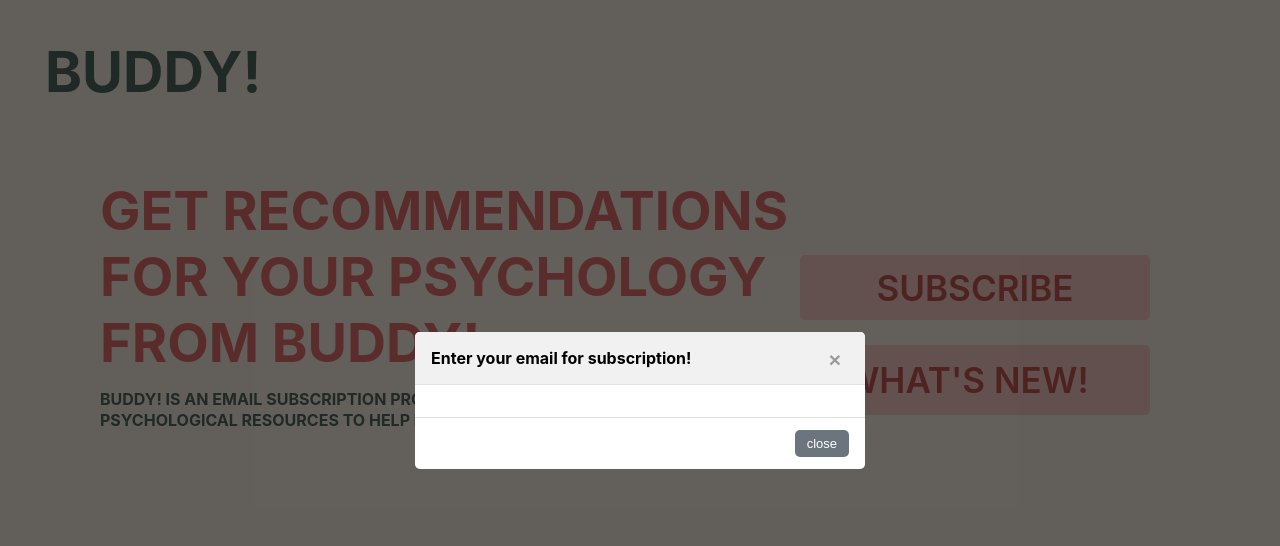
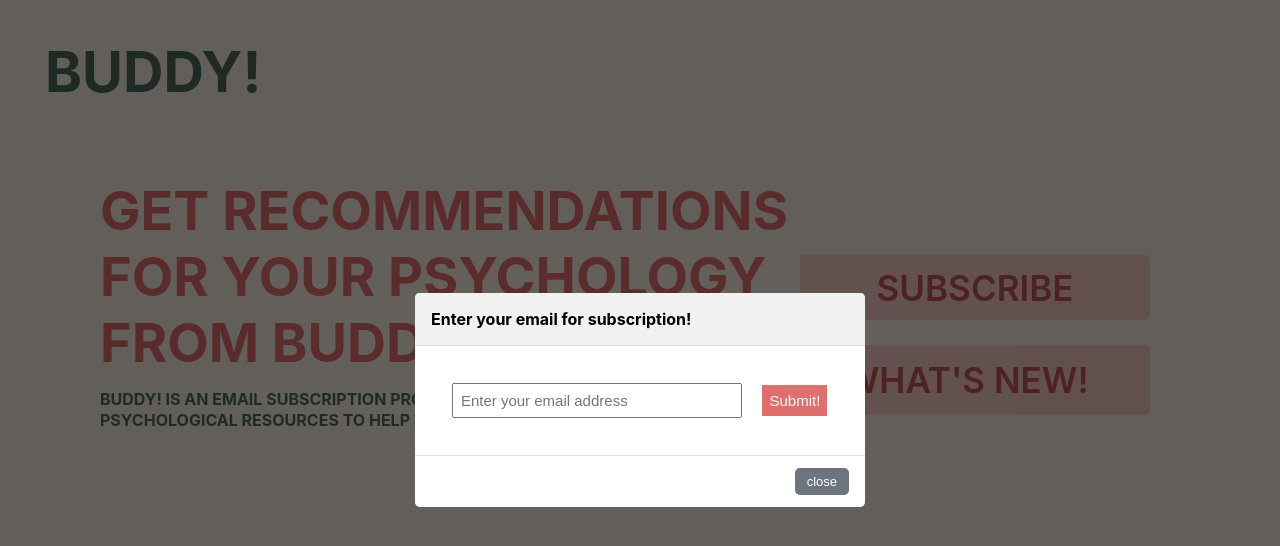
Before and after one commit to piscesfille01/Buddy, a React (Create React App) app in the folder buddymain/: page / in a window 1280 px wide. Both pictures are taken after a click on the button "SUBSCRIBE". Shown: the top 546 px of the page. Built offline with nearby package versions, Linux system fonts and the light colour scheme; the HTML template or start-up script is replaced by a standard one.

Commit message:
Successfully add the email address to the firebase

```diff
--- a/buddymain/src/Modal.css
+++ b/buddymain/src/Modal.css
@@ -62,6 +62,27 @@
   /* 팝업이 열릴때 스르륵 열리는 효과 */
   animation: modal-bg-show 0.3s;
 }
+
+#email-input {
+  margin: 5%;
+  width: 65%;
+  padding: 7px;
+  font-size: 15px;
+}
+
+#submit-button {
+  font-size: 15px;
+  padding: 7px;
+  background-color: #e06e6c;
+  color: white;
+  transition: all 0.3s ease;
+}
+
+#submit-button:hover {
+  color: #e06e6c;
+  background-color: white;
+}
+
 @keyframes modal-show {
   from {
     opacity: 0;
--- a/buddymain/src/Modal.js
+++ b/buddymain/src/Modal.js
@@ -1,19 +1,25 @@
-import React from 'react';
+import React, { useState } from 'react';
 import './Modal.css';
 import { db } from './firebase/firebase';
-import { doc, getDoc } from 'firebase/firestore';
+import { doc, getDoc, setDoc } from 'firebase/firestore';
 
 const Modal = (props) => {
   // 열기, 닫기, 모달 헤더 텍스트를 부모로부터 받아옴
   const { open, close, header } = props;
+  const [email, setEmail] = useState('');
+
   let emails = [];
 
-  const getData = async() => {
+  const addNewData = async() => {
     const docRef = doc(db, "db", "subscribers");
     const docSnap = await getDoc(docRef);
     if (docSnap.exists()) {
       emails = docSnap.data()['email'];
-      console.log(emails);
+      emails.push(email);
+      setEmail('');
+      await setDoc(docRef, {
+        'email': emails
+      });
     } else {
       // doc.data() will be undefined in this case
       console.log("No such document!");
@@ -29,10 +35,22 @@ const Modal = (props) => {
             {header}
             <button className="close" onClick={close}>
               {' '}
-              &times;{' '}
+              {/* &times;{' '} */}
             </button>
           </header>
-          <main>{props.children}</main>
+          <main>
+            <input
+              id="email-input"
+              type='text'
+              placeholder='Enter your email address'
+              value={email}
+              onChange={e => setEmail(e.target.value)}></input>
+            <button
+              id="submit-button"
+              onClick={ addNewData }
+            >Submit!
+            </button>
+          </main>
           <footer>
             <button className="close" onClick={close}>
               {' '}
```
Lines whose indentation alone changed are shown as unchanged.
